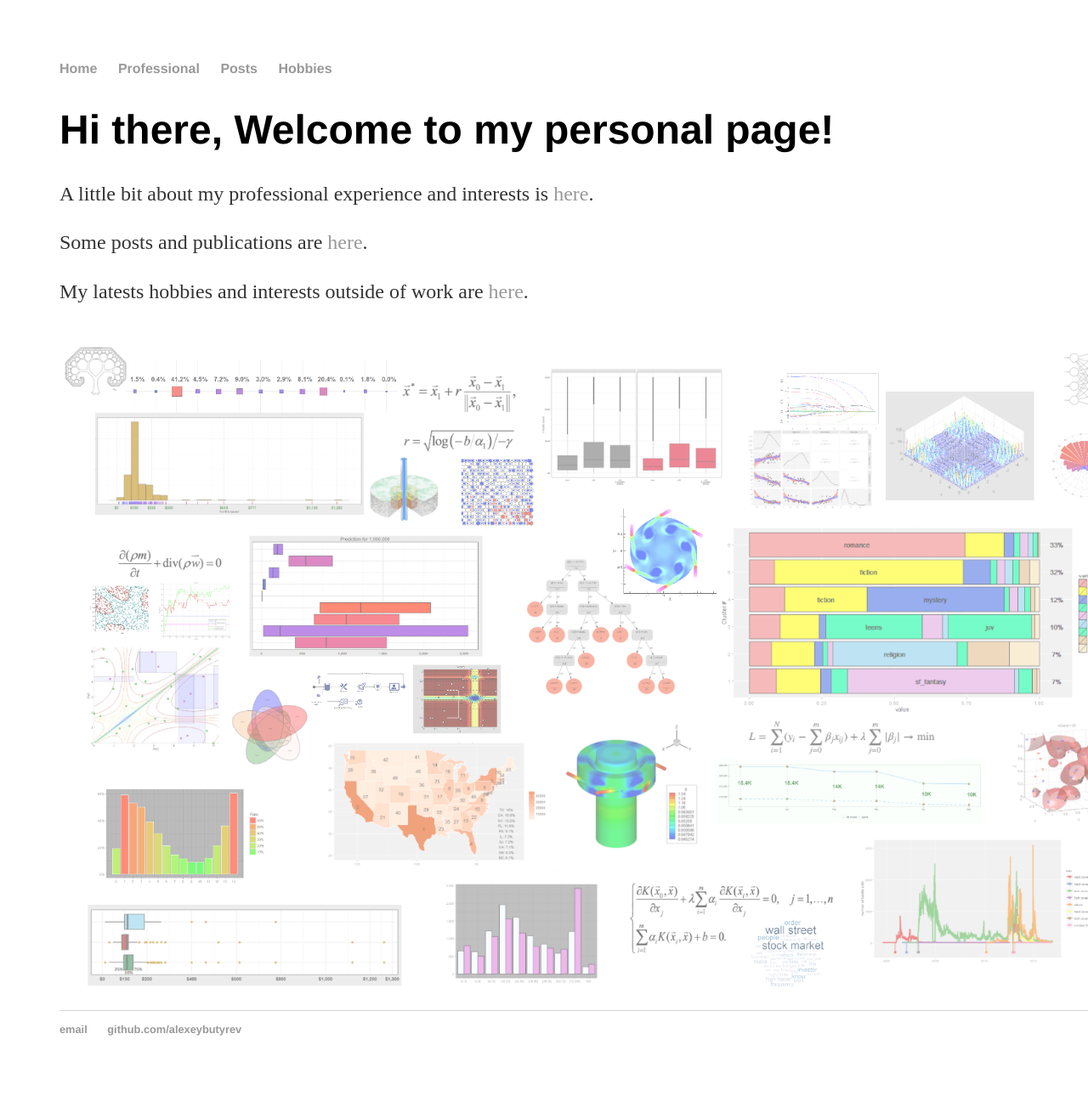
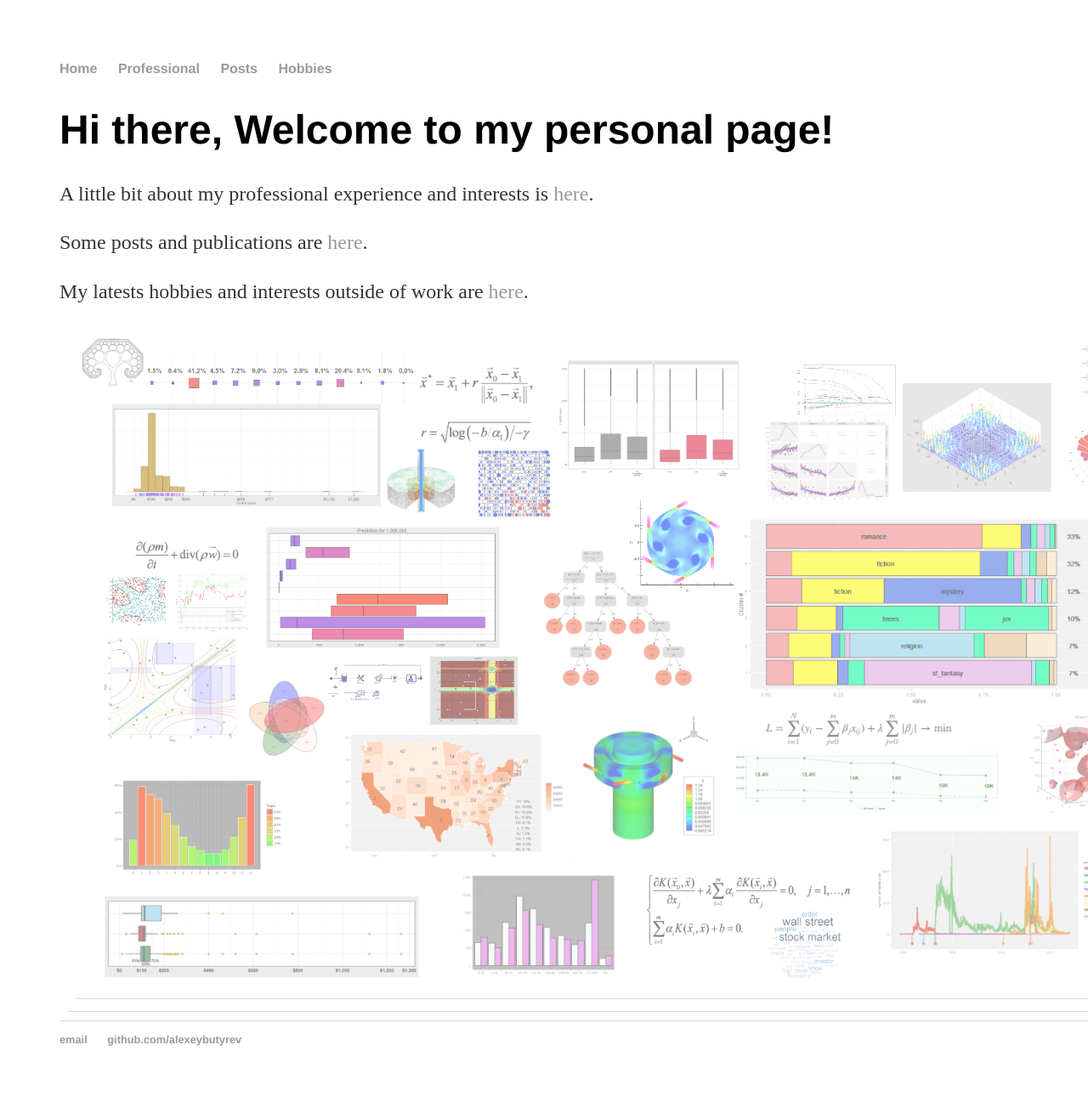
Before and after one commit to alexeybutyrev/alexeybutyrev.github.io, a Jekyll site: the page built from index.html, in a window 1280 px wide. Shown: the whole page at 85% size. Built offline with Jekyll 4.4.1, drawn with Linux system fonts in a browser that asks for light colours.

Commit message:
fixing borders

```diff
--- a/css/main.css
+++ b/css/main.css
@@ -37,4 +37,4 @@ ul.posts li { list-style: none; }
 .cv address, .cv p { font-size: 1.2em; }
 .cv .download { float: right; font-size: .8em; text-transform: uppercase; }
 
-.dataart {margin-right: 10px;margin-top: 20px;width:100%}
+.dataart {border-bottom: 1px solid #d5d5d5; margin: 10px; width:100%}
```
